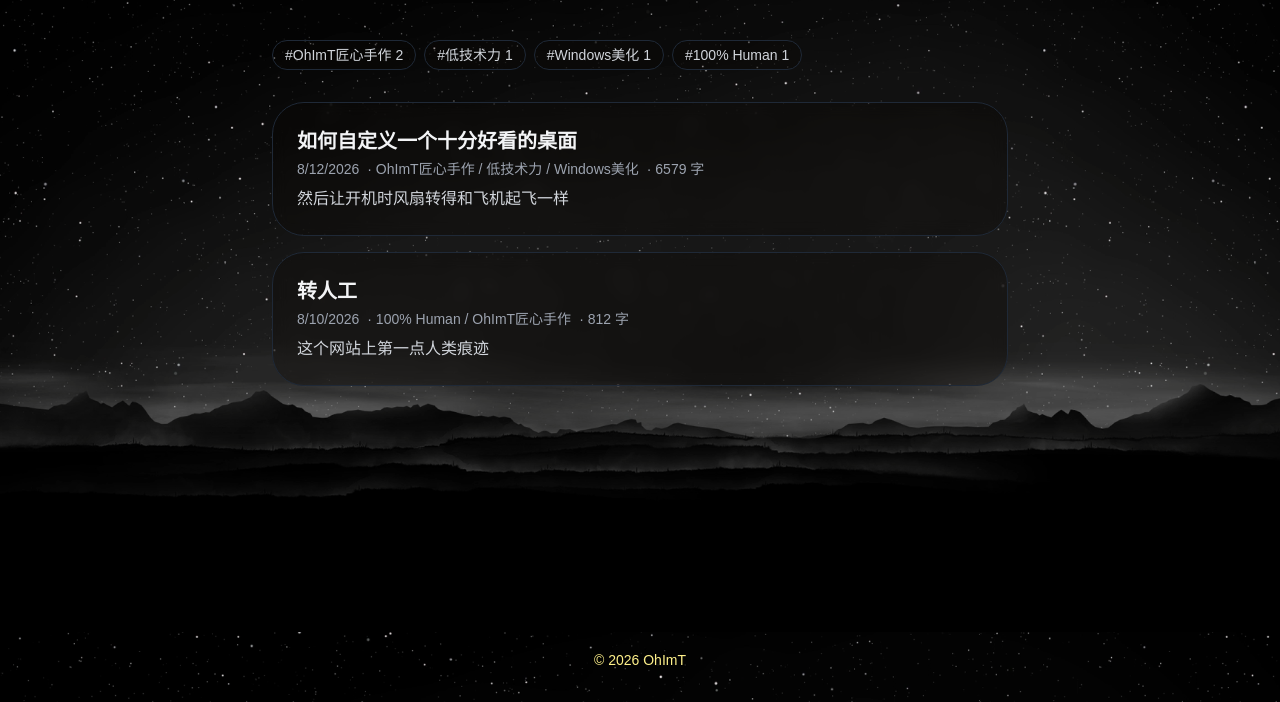
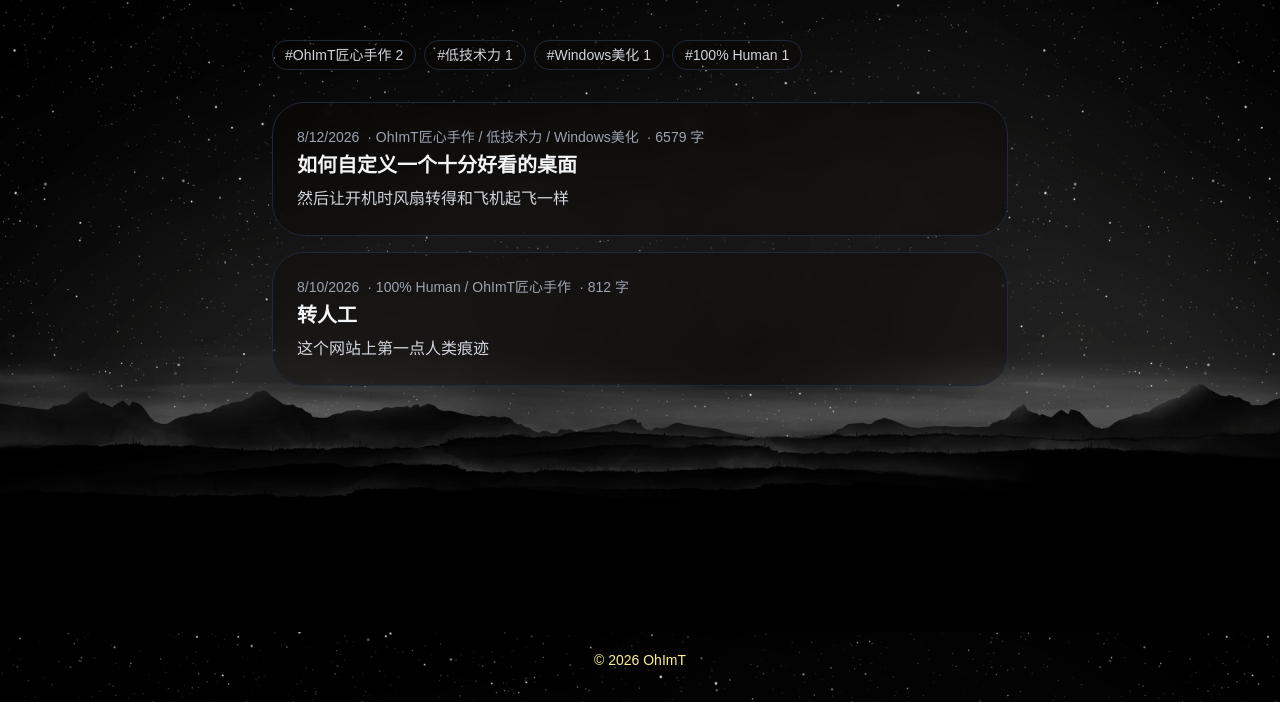
Before and after one commit to TangentCN/OhImTBlog, an Astro site: page /blog in a window 1280 px wide. Shown: the part 182-884 px from the top of the page. Built offline with nearby package versions, Linux system fonts and the light colour scheme; Astro itself is replaced by a stand-in of ours.

Commit message:
文章卡片布局：元信息行（日期/tags/字数）移至标题和简介上方
- 参考 novic.cc 卡片布局：日期·tags·字数 → 标题 → 简介
- 调整间距：标题在元信息行下方 mt-1

```diff
--- a/src/components/PostCard.astro
+++ b/src/components/PostCard.astro
@@ -15,17 +15,17 @@ const { post } = Astro.props;
 const wordCount = (post.body ?? "").replace(/\s/g, "").length;
 ---
 <article class="relative rounded-4xl border border-line bg-page/30 p-6 backdrop-blur-sm transition-all duration-300 hover:-translate-y-[2px] hover:bg-page/50 hover:border-accent/40">
-  <h2 class="text-xl font-semibold">
-    <!-- after:absolute + inset-0：伪元素铺满整张卡片，点击卡片任意处 = 点击链接（stretched link） -->
-    <a href={`/blog/${post.id}/`} class="hover:text-accent after:absolute after:inset-0 after:content-['']">{post.data.title}</a>
-  </h2>
-  <!-- 日期 + 标签 + 字数（参考 novic.cc：同一行小字灰字；tags 用「 / 」分隔插在中间） -->
-  <div class="mt-1 flex flex-wrap items-center gap-2 text-sm text-muted">
+  <!-- 日期 + 标签 + 字数：放在标题和简介上方（参考 novic.cc 卡片布局；同一行小字灰字，tags 用「 / 」分隔） -->
+  <div class="flex flex-wrap items-center gap-2 text-sm text-muted">
     <time>{post.data.pubDate.toLocaleDateString()}</time>
     {post.data.tags.length > 0 && (
       <span>· {post.data.tags.join(" / ")}</span>
     )}
     <span>· {wordCount} 字</span>
   </div>
+  <h2 class="mt-1 text-xl font-semibold">
+    <!-- after:absolute + inset-0：伪元素铺满整张卡片，点击卡片任意处 = 点击链接（stretched link） -->
+    <a href={`/blog/${post.id}/`} class="hover:text-accent after:absolute after:inset-0 after:content-['']">{post.data.title}</a>
+  </h2>
   {post.data.description && <p class="mt-2 text-soft">{post.data.description}</p>}
 </article>
```
